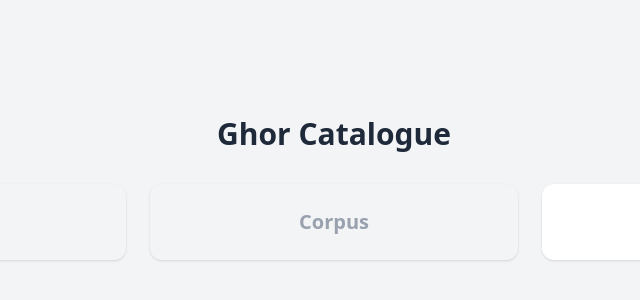
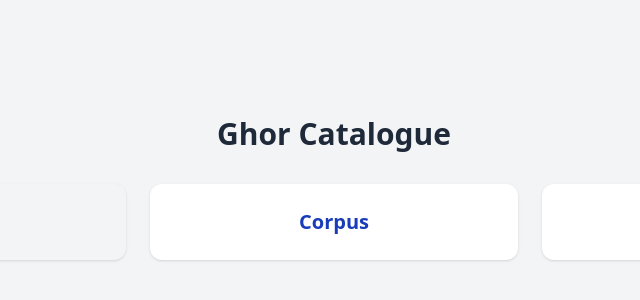
Before and after one commit to feophan/ghor-catalogue, an Astro site: page / in a window 1280 px wide. Shown: the part 212-512 px from the top of the page, 306-946 px from the left. Built offline with nearby package versions, Linux system fonts and the light colour scheme; Astro itself is replaced by a stand-in of ours.

Commit message:
enable_corpus
The link to corpus page is not disabled anymore

```diff
--- a/src/pages/index.astro
+++ b/src/pages/index.astro
@@ -14,9 +14,9 @@ import Layout from '../layouts/Layout.astro';
       </div>
 
       <!-- Disabled Card: Corpus -->
-      <div class="bg-gray-100 text-gray-400 rounded-xl shadow p-6 text-center cursor-not-allowed">
+      <a href="/corpus" class="bg-white hover:bg-blue-50 text-blue-800 rounded-xl shadow p-6 text-center transition-colors">
         <span class="text-xl font-semibold">Corpus</span>
-      </div>
+      </a>
 
       <!-- Active Card: Script Catalogue -->
       <a href="/script" class="bg-white hover:bg-blue-50 text-blue-800 rounded-xl shadow p-6 text-center transition-colors">
```
